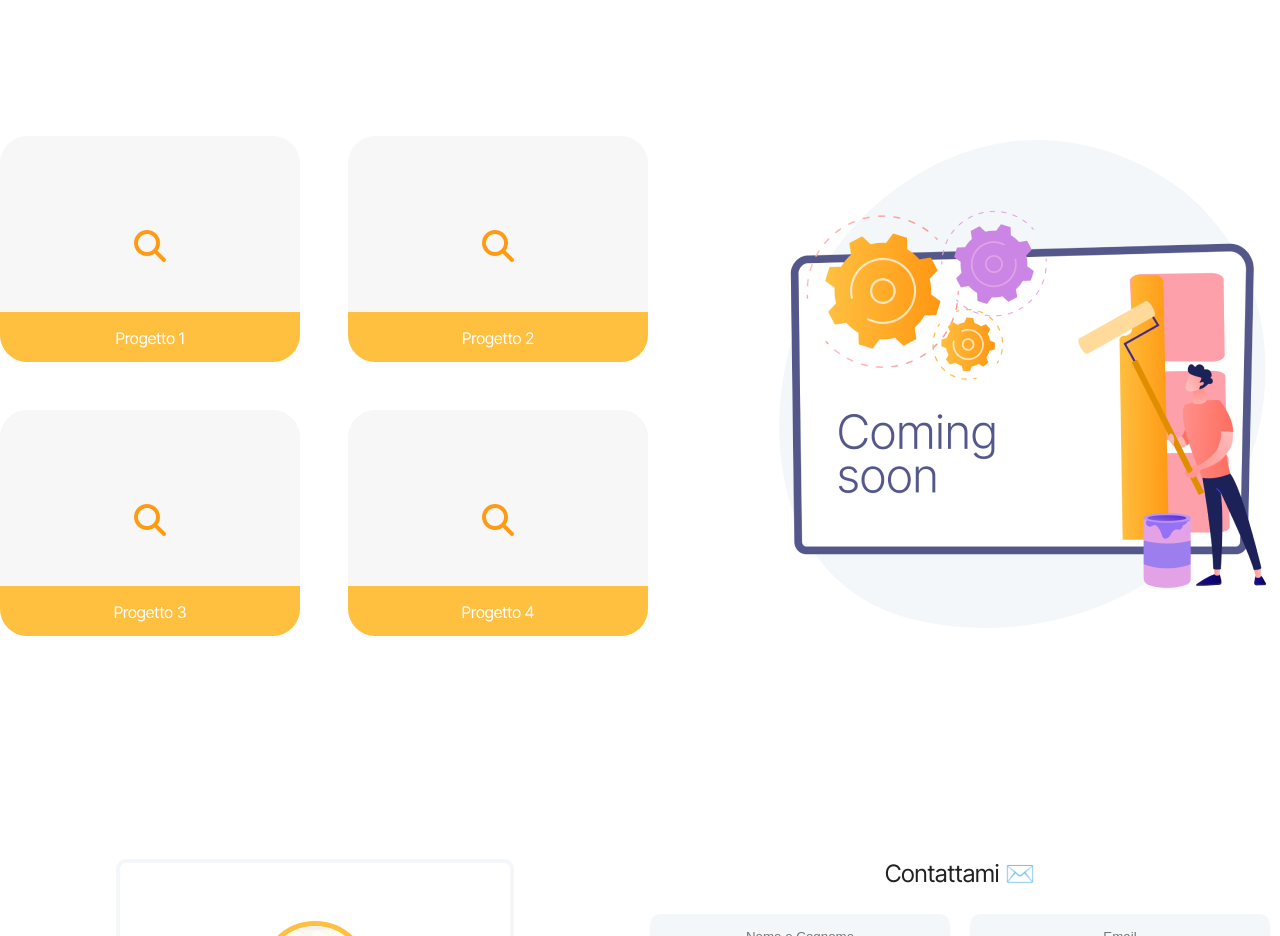
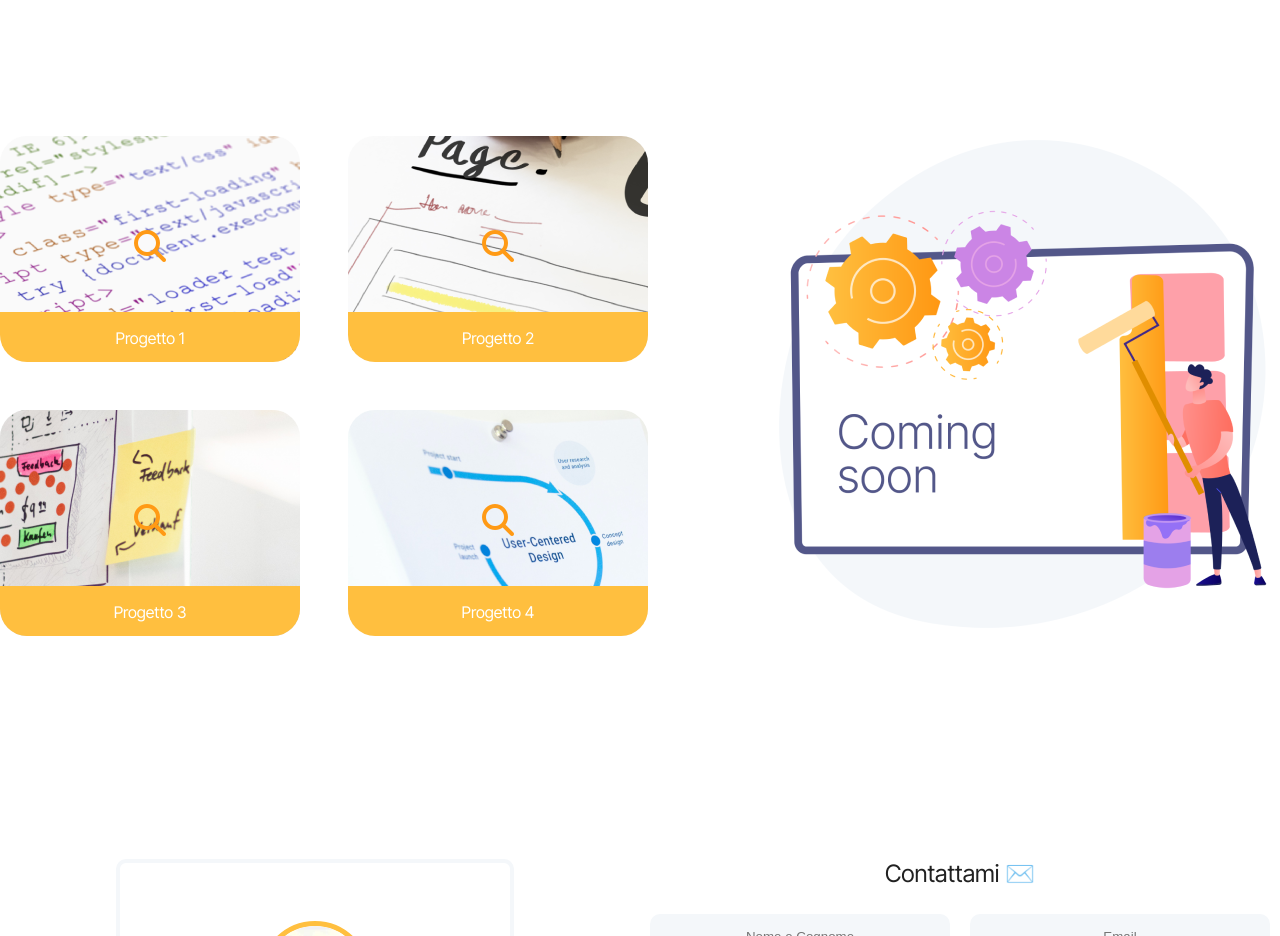
Before and after one commit to noemivadala/noemivadala.github.io, a plain HTML site: page index.html in a window 1280 px wide. Shown: the part 1780-2716 px from the top of the page. Drawn offline with nearby package versions, Linux system fonts and the light colour scheme; no server answers.

Commit message:
modifica percorso

```diff
--- a/css/style.css
+++ b/css/style.css
@@ -374,24 +374,24 @@ section {
 }
 .content-projects .items-projects .bg-project-1 {
   background-color: #f7f7f7;
-  background-image: url(images/projects/background-project-1.png);
+  background-image: url(/images/projects/background-project-1.png);
   background-repeat: no-repeat;
 }
 .content-projects .items-projects .bg-project-2 {
   background-color: #f7f7f7;
-  background-image: url(images/projects/background-project-2.png);
+  background-image: url(/images/projects/background-project-2.png);
   background-position: top;
   background-repeat: no-repeat;
 }
 .content-projects .items-projects .bg-project-3 {
   background-color: #f7f7f7;
-  background-image: url(images/projects/background-project-3.png);
+  background-image: url(/images/projects/background-project-3.png);
   background-position: right;
   background-repeat: no-repeat;
 }
 .content-projects .items-projects .bg-project-4 {
   background-color: #f7f7f7;
-  background-image: url(images/projects/background-project-4.png);
+  background-image: url(/images/projects/background-project-4.png);
   background-position: inherit;
   background-repeat: no-repeat;
 }
```
